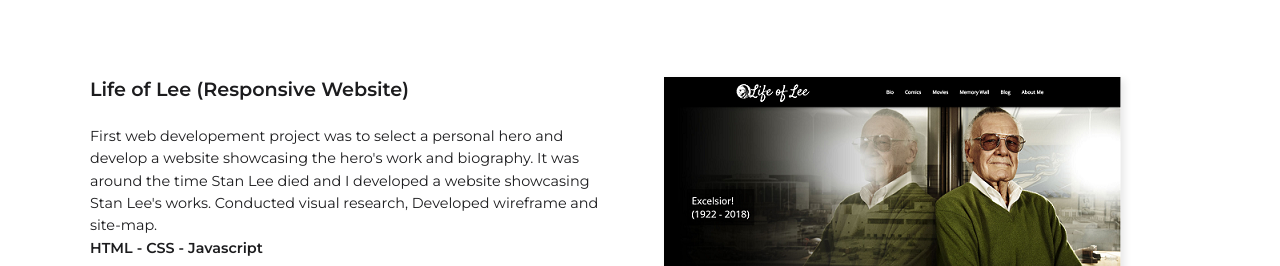
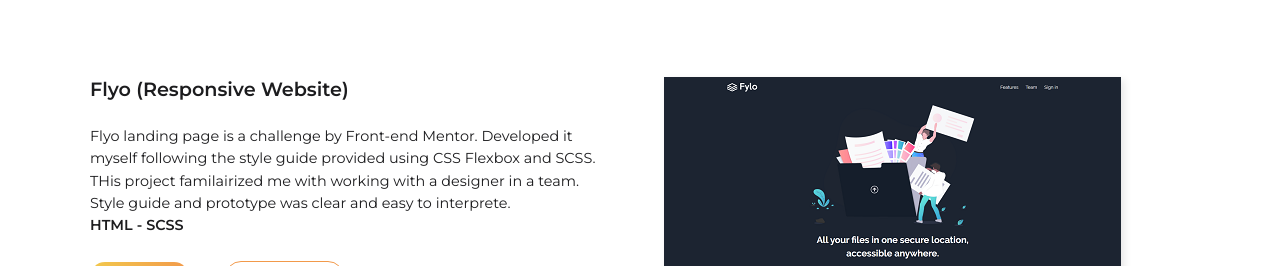
Before and after one commit to ayofef/ayofef.github, a plain HTML site: page index.html in a window 1280 px wide. Shown: the part 2709-2975 px from the top of the page. Drawn offline with nearby package versions, Linux system fonts and the light colour scheme.

Commit message:
Adding flyo

```diff
--- a/index.html
+++ b/index.html
@@ -119,14 +119,14 @@
               <div class="folio-image"><img src="img/edoo.PNG" alt="Edoo Snapshot"></div>
           </div>
           <div class="folio">
-            <div class="folio-image"><img src="img/lee.PNG" alt="Life Of Lee Snapshot"></div>
+            <div class="folio-image"><img src="img/flyo.PNG" alt="Life Of Lee Snapshot"></div>
             <div class="description-box">
               <div class="description-txt">
-                <h4>Life of Lee (Responsive Website)</h4>
-                <p>First web developement project was to select a personal hero and develop a website showcasing the hero's work and biography. It was around the time Stan Lee died and I developed a website showcasing Stan Lee's works. Conducted visual research, Developed wireframe and site-map.<br><span class="boldering">HTML - CSS - Javascript</span></p>
+                <h4>Flyo (Responsive Website)</h4>
+                <p>Flyo landing page is a challenge by Front-end Mentor. Developed it myself following the style guide provided using CSS Flexbox and SCSS. THis project familairized me with working with a designer in a team. Style guide and prototype was clear and easy to interprete. <br><span class="boldering">HTML - SCSS </span></p>
                 <div class="button-box">
-                  <a href="https://ayofef.github.io/lifeoflee.github.io/" class="btn btn-blue"><span class="fa fa-link"></span> Visit</a>
-                  <a href="https://github.com/ayofef/lifeoflee.github.io" class="btn btn-black"><span class="fa fa-github"></span> Source</a>
+                  <a href="https://ayofef.github.io/flyo.io/" class="btn btn-blue"><span class="fa fa-link"></span> Visit</a>
+                  <a href="https://github.com/ayofef/flyo.io" class="btn btn-black"><span class="fa fa-github"></span> Source</a>
                 </div>
               </div>
             </div>
```
Also changed, not shown: img/flyo.png (added), img/homeless.jpg (deleted), img/lee.PNG (deleted).
